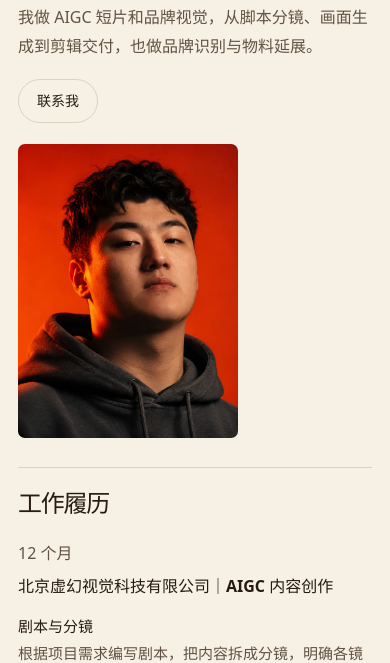
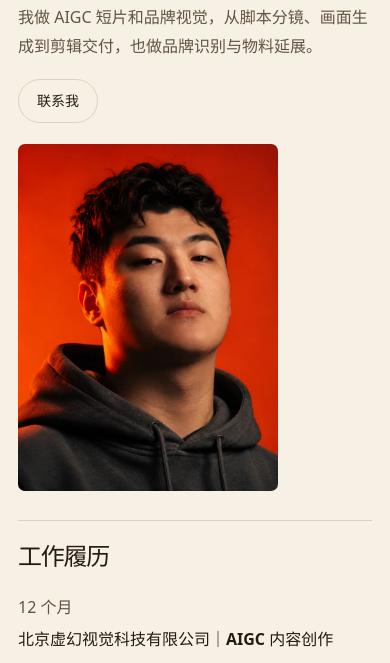
Before and after one commit to helderzsuzsanna109-del/aigc-portfolio, a plain HTML site: page about.html in a window 390 px wide. Shown: the part 202-865 px from the top of the page. Drawn offline with Linux system fonts and the light colour scheme.

Commit message:
Enlarge profile portrait on desktop and mobile

```diff
--- a/assets/portfolio.css
+++ b/assets/portfolio.css
@@ -45,9 +45,9 @@
 .process-gallery.ad-icons{grid-template-columns:repeat(auto-fit,minmax(min(100%,92px),140px))}
 .process-gallery.ad-icons img{height:clamp(90px,15vw,130px)}
 
-.about-page .about-portrait{width:min(100%,290px);aspect-ratio:auto;margin:0;justify-self:end}
+.about-page .about-portrait{width:min(100%,360px);aspect-ratio:auto;margin:0;justify-self:end}
 .about-page .about-portrait img{width:100%;height:auto}
-@media(max-width:640px){.about-page .about-portrait{width:min(100%,220px);justify-self:start}}
+@media(max-width:640px){.about-page .about-portrait{width:min(100%,260px);justify-self:start}}
 
 .case-video-link {
   position:absolute;
```
